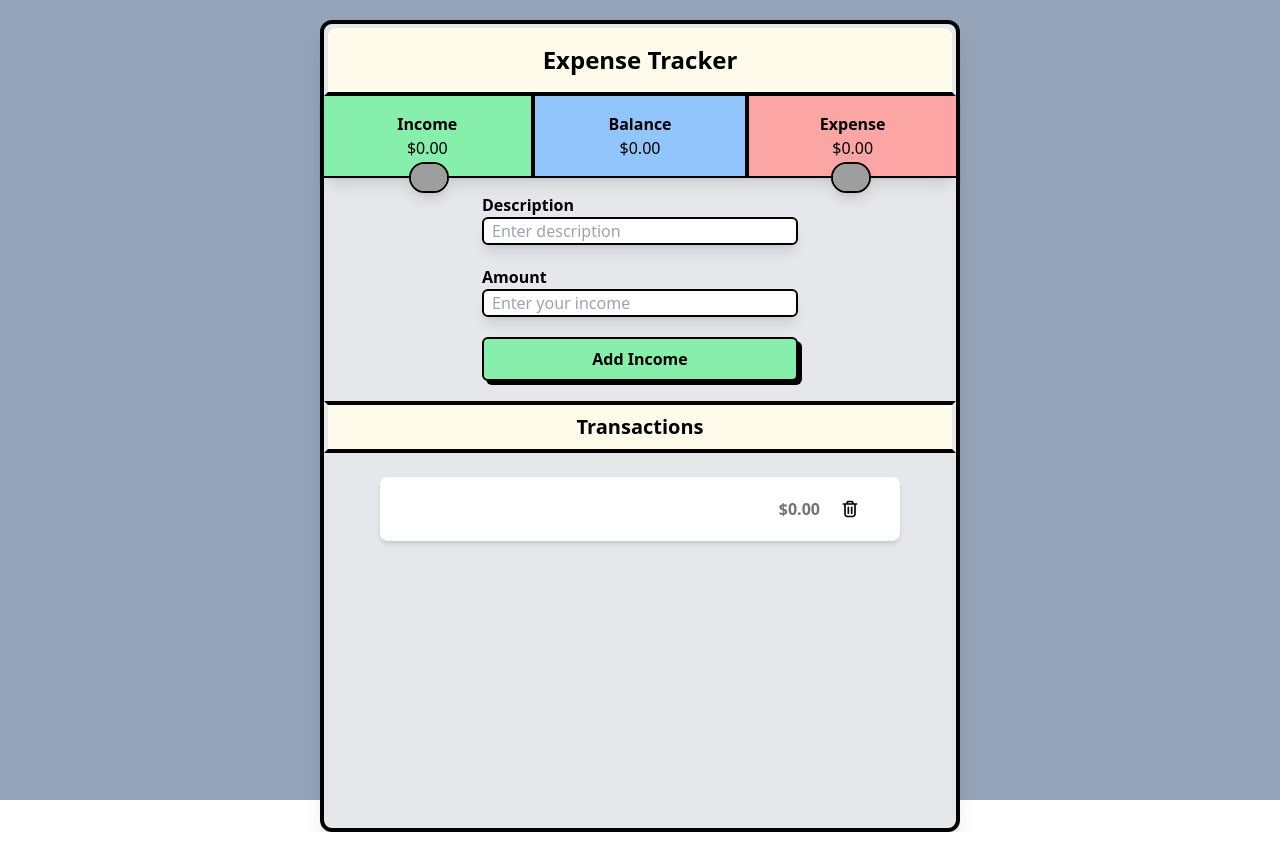
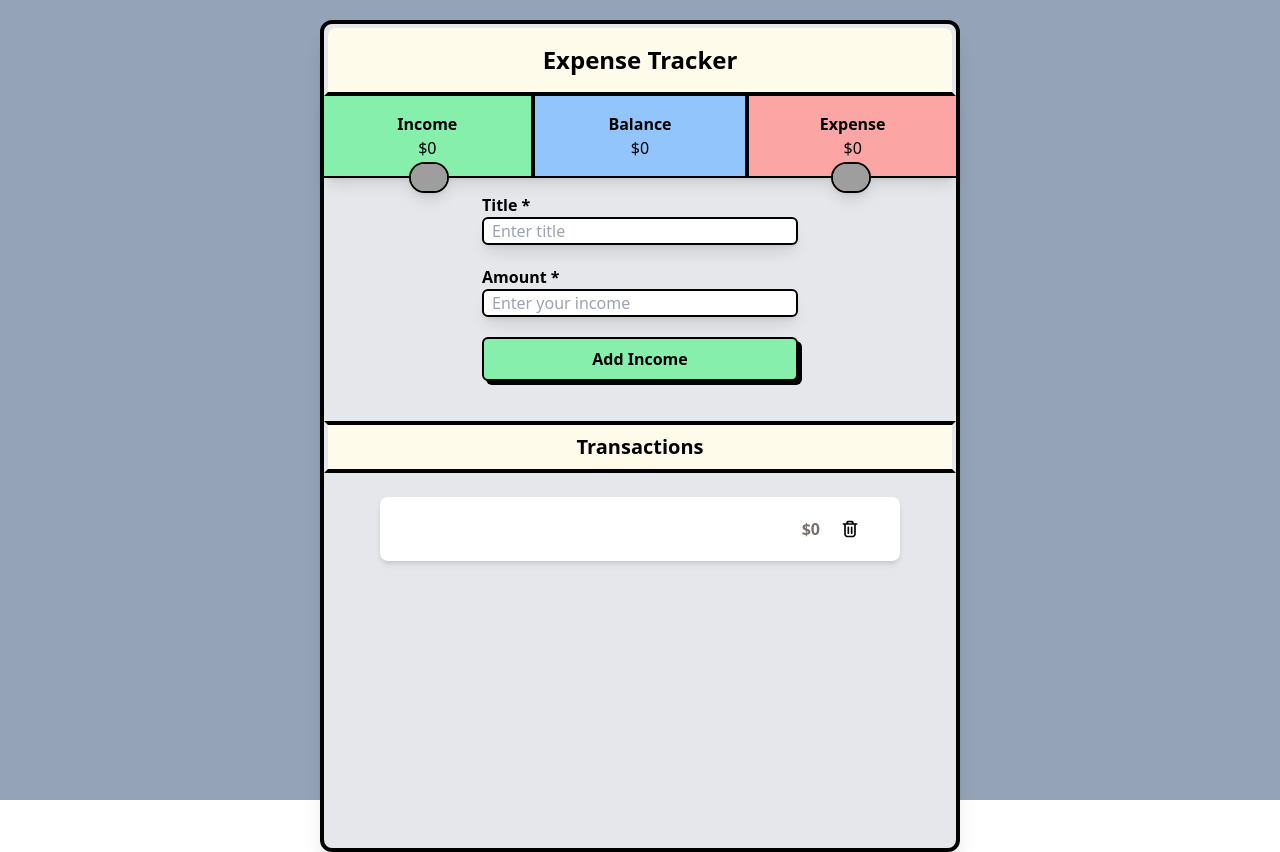
Before and after one commit to Techin4Fun/expense-tracker, a React (Vite) app: page / in a window 1280 px wide. Built offline with nearby package versions, Linux system fonts and the light colour scheme; grey boxes are pictures that could not be loaded.

Commit message:
Added commas to transactions and totals

```diff
--- a/src/App.jsx
+++ b/src/App.jsx
@@ -154,19 +154,35 @@ export default function App() {
   const [incomeTotal, setIncomeTotal] = useState(incomeSum);
   const [expenseTotal, setExpenseTotal] = useState(expenseSum);
 
+  const [incomeTotalString, setIncomeTotalString] = useState("");
+  const [expenseTotalString, setExpenseTotalString] = useState("");
+  const [balanceTotalString, setBalanceTotalString] = useState("");
+
+  function numToStringTotals(func, num){
+    func(Math.abs((num)).toLocaleString("en-US"));
+  }
+
 // Re-renders the Balance, Income and Expense Total whenever either of them has been updated
   useEffect(function(){
     setBalanceTotal(balanceSum);
     setIncomeTotal(incomeSum);
     setExpenseTotal(expenseSum);
 
-  },[balanceSum, incomeSum, expenseSum, transactionsList]);
+    numToStringTotals(setIncomeTotalString, incomeTotal);
+    numToStringTotals(setExpenseTotalString, expenseTotal);
+    numToStringTotals(setBalanceTotalString, balanceTotal);
+
+  },[balanceSum, incomeSum, expenseSum, incomeTotal, expenseTotal, balanceTotal, transactionsList]);
 
 
   function removeItem(value){
     const filtered = localitems.filter(localitem => localitem !== value);
     localStorage.setItem("List", JSON.stringify(filtered));
     setLocalItems(filtered);
+    setTransactionsList(filtered);
+    // console.log(filtered);
+    // console.log(transactionsList);
+
 
     getAllTotals();
 
@@ -202,7 +218,11 @@ export default function App() {
     });
   }
 
-  // console.log(onlyNumbers.test()); //Testing the Regex
+  function numToString(num){
+    let toString = (Math.abs(num.amount)).toLocaleString("en-US");
+    return toString;
+  }
+
 
   return (
 
@@ -217,15 +237,18 @@ export default function App() {
         <div className="flex justify-between shadow-lg">
             <div className=" bg-green-300 w-1/3 text-center border-r-4 border-b-2 border-black py-4">
                 <h2 className="font-bold">Income</h2>
-                <h2>${incomeTotal.toFixed(2)}</h2>
+                {/* <h2>${(incomeTotal.toFixed(2))}</h2> */}
+                <h2>{getSign(incomeTotal)}${incomeTotalString}</h2>
             </div>
             <div className="bg-blue-300 w-1/3 text-center border-b-2 border-black py-4">
                 <h2 className="font-bold">Balance</h2>
-                <h2>${(balanceTotal.toFixed(2))}</h2>
+                {/* <h2>${(balanceTotal.toFixed(2))}</h2> */}
+                <h2>{getSign(balanceTotal)}${balanceTotalString}</h2>
             </div>
             <div className="bg-red-300 w-1/3 text-center border-l-4 border-b-2 border-black py-4">
                 <h2 className="font-bold">Expense</h2>
-                <h2>{getSign(expenseTotal)}${Math.abs(expenseTotal).toFixed(2)}</h2>
+                {/* <h2>{getSign(expenseTotal)}${Math.abs(expenseTotal).toFixed(2)}</h2> */}
+                <h2>{getSign(expenseTotal)}${expenseTotalString}</h2>
             </div>
         </div>
 
@@ -259,14 +282,15 @@ export default function App() {
             </div>
         </div>
 
-        {/* Description and Amount Form */}
+        {/* Title and Amount Form */}
         <div className="pb-5 w-1/2 mx-auto">
-            <form className="flex flex-col" onSubmit={function(e){
+            <form className="flex flex-col mb-5" onSubmit={function(e){
               addToList(e);
             }}>
-                <label className="font-bold">Description</label>
-                <input type="text" className="px-2 mb-5 border-black border-2 rounded-md shadow-lg"
-                  placeholder="Enter description"
+                {/* Title Input Field */}
+                <label className="font-bold">Title *</label>
+                <input type="text" className="px-2 mb-5 border-black border-2 rounded-md shadow-lg focus:border-blue-500"
+                  placeholder="Enter title"
                   value={description}
                   onChange={function (e) {
                     handleDescriptionInput(e);
@@ -274,8 +298,9 @@ export default function App() {
                   required
                 />
 
-                <label className="font-bold">Amount</label>
-                <input type="text" name="" id="" className="px-2 mb-5 border-black border-2 rounded-md shadow-lg"
+                {/* Amount Input Field */}
+                <label className="font-bold">Amount *</label>
+                <input type="text" name="" id="" className="px-2 mb-5 border-black border-2 rounded-md shadow-lg focus:border-blue-500"
                   value={transactionAmount}
                   placeholder={inputText}
                   onChange={function (e) {
@@ -287,10 +312,6 @@ export default function App() {
                 {/* Add Income OR Expense Button */}
                 <button className={getButtonColor(buttonName) + " font-bold p-2 rounded-md border-2 border-black shadow-[4px_4px_black]"}
                   name={incomeOrExpense}
-                  onClick={function (e) {
-                    // addToList(e);
-                    console.log(e.target.innerHTML);
-                  }}
                 >
                   {buttonName}
                 </button>
@@ -308,9 +329,12 @@ export default function App() {
               <div className="bg-white flex justify-between py-5 px-10 my-3 mx-3 md:mx-14 rounded-lg shadow-md" key={index}>
                   <h2>{item.description}</h2>
                   <div className='flex flex-row gap-5 items-center justify-center'>
-                    <h2 className={getTransactionColor(item.amount)}>{getSign(item.amount)}
-                    {"\t"}
-                    ${Math.abs(item.amount).toFixed(2)}</h2>
+                    <h2 className={getTransactionColor(item.amount)}>
+                      {getSign(item.amount)}
+                      {"\t"}
+                      {/* ${Math.abs(item.amount).toFixed(2)} */}
+                      ${numToString(item)}
+                    </h2>
                     <button onClick={function(){
                       removeItem(item);
                     }}>
```
